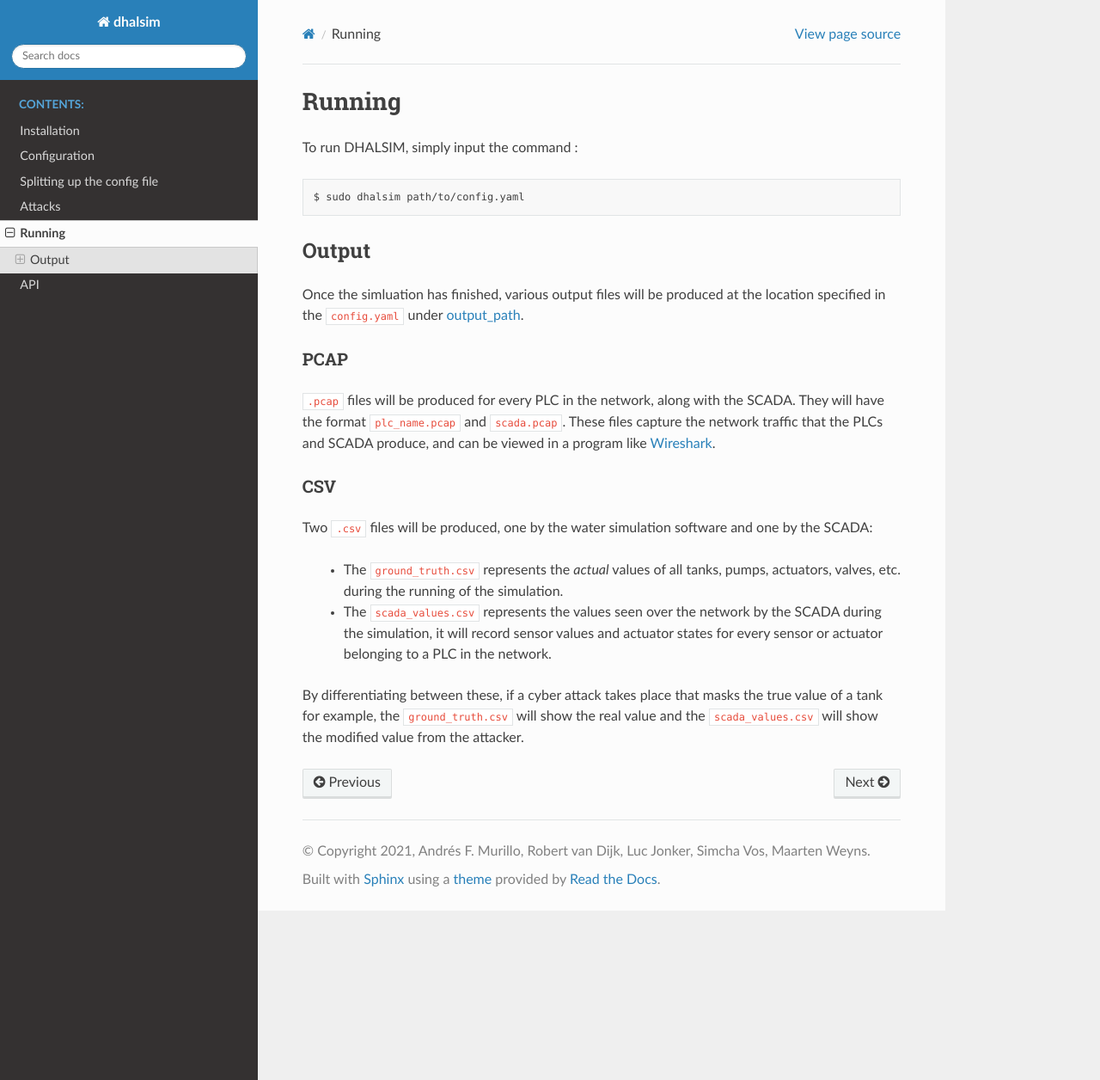
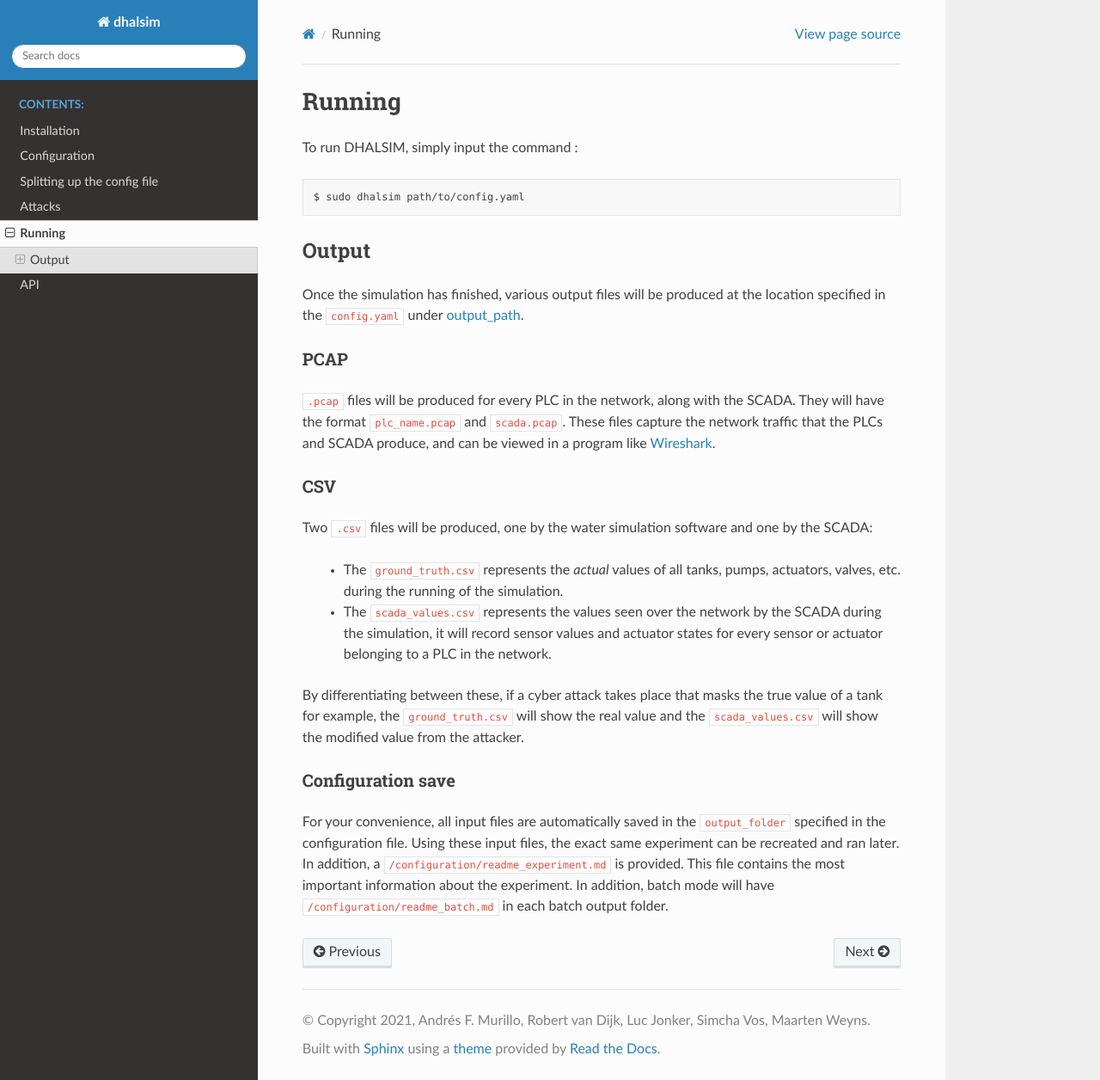
Before and after one commit to Critical-Infrastructure-Systems-Lab/DHALSIM, a Sphinx documentation site: the page built from doc/running.rst, in a window 1280 px wide and 1256 px high. Shown: the whole window at 86% size. Built offline with Sphinx 7.4.7 and the Read the Docs theme 2.0.0, drawn with Linux system fonts in a browser that asks for light colours.

Commit message:
Update documentation of running.rst to also reflect readme_generator additions

```diff
--- a/doc/running.rst
+++ b/doc/running.rst
@@ -8,7 +8,7 @@ To run DHALSIM, simply input the command :
 
 Output
 -------------
-Once the simluation has finished, various output files will be produced at the location specified in the :code:`config.yaml` under :ref:`output_path`.
+Once the simulation has finished, various output files will be produced at the location specified in the :code:`config.yaml` under :ref:`output_path`.
 
 PCAP
 ~~~~~~~~~~~~~~~~
@@ -25,3 +25,7 @@ Two :code:`.csv` files will be produced, one by the water simulation software an
 
 By differentiating between these, if a cyber attack takes place that masks the true value of a tank for example, the :code:`ground_truth.csv` will
 show the real value and the :code:`scada_values.csv` will show the modified value from the attacker.
+
+Configuration save
+~~~~~~~~~~~~~~~~
+For your convenience, all input files are automatically saved in the :code:`output_folder` specified in the configuration file. Using these input files, the exact same experiment can be recreated and ran later. In addition, a :code:`/configuration/readme_experiment.md` is provided. This file contains the most important information about the experiment. In addition, batch mode will have :code:`/configuration/readme_batch.md` in each batch output folder.
```
